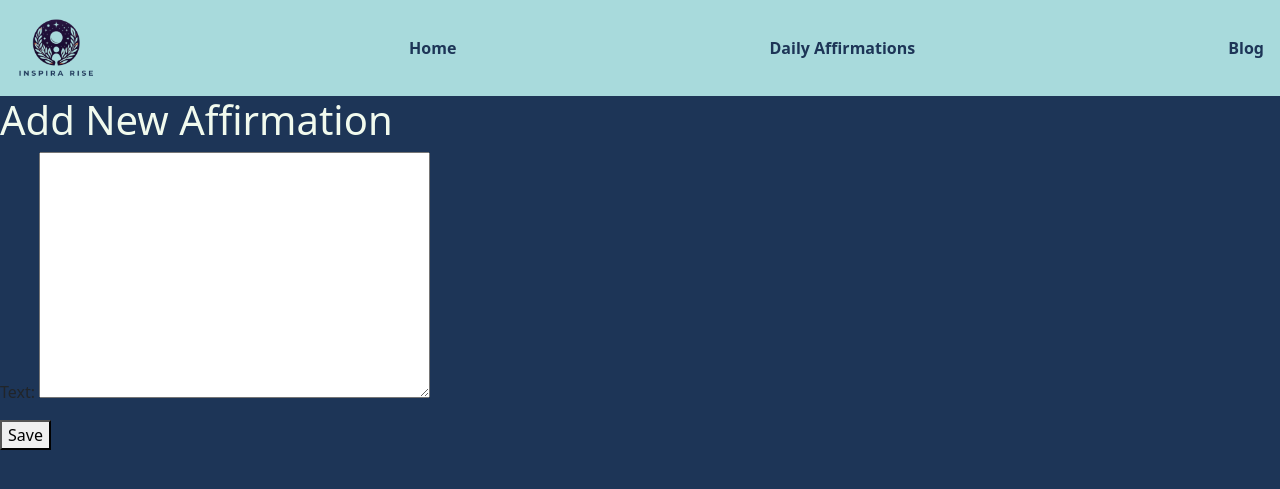
After one commit to madokscharles/InspiraRise, a Django app: page /dashboard/affirmations/add/ in a window 1280 px wide. The commit adds this page. Shown: the top 489 px of the page. Run offline with Django 5.2, Linux system fonts and the light colour scheme; a user stored in the database is signed in.

```diff
--- a/quotes/forms.py
+++ b/quotes/forms.py
@@ -1,5 +1,5 @@
 from django import forms
-from .models import Category, Subscriber
+from .models import Category, Subscriber, DailyAffirmation, BlogPost
 
 class QuoteForm(forms.Form):
     category = forms.ModelChoiceField(queryset=Category.objects.all(), required=False, empty_label='Random')
@@ -8,3 +8,13 @@ class SubscriptionForm(forms.ModelForm):
     class Meta:
         model = Subscriber
         fields = ['email']
+
+class DailyAffirmationForm(forms.ModelForm):
+    class Meta:
+        model = DailyAffirmation
+        fields = ['text']
+
+class BlogPostForm(forms.ModelForm):
+    class Meta:
+        model = BlogPost
+        fields = ['title', 'content']
--- a/quotes/models.py
+++ b/quotes/models.py
@@ -1,4 +1,5 @@
 from django.db import models
+from django.utils import timezone
 
 # Create your models here.
 class Category(models.Model):
@@ -17,7 +18,7 @@ class Quote(models.Model):
 
 class DailyAffirmation(models.Model):
     text = models.TextField()
-    created_at = models.DateTimeField(auto_now_add=True)
+    created_at = models.DateTimeField(default=timezone.now)
 
     def __str__(self):
         return self.text[:50]
--- a/quotes/static/quotes/css/styles.css
+++ b/quotes/static/quotes/css/styles.css
@@ -9,7 +9,7 @@
 }
 
 body {
-    background-color: var(--background-color);
+    background-color: var(--background-color) !important;
     font-family: Arial, sans-serif;
     color: var(--secondary-color);
     margin: 0;
@@ -46,7 +46,7 @@ body {
 }
 
 h1, h2 {
-    color: var(--secondary-color);
+    color: var(--secondary-color) !important;
 }
 
 .generate-quotes {
@@ -152,8 +152,6 @@ h1, h2 {
 }
 
 /* Styles for Daily Affirmations page */
-/* Styles for Daily Affirmations page */
-/* Center content */
 .affirmations-container {
     display: flex;
     flex-direction: column;
@@ -177,7 +175,7 @@ h1, h2 {
 
 .affirmation .logo {
     height: 120px;
-    margin-bottom: -30px;
+    margin-bottom: -10px;
 }
 
 .date {
@@ -193,6 +191,7 @@ h1, h2 {
 .subscription-container form {
     display: inline-block;
     margin-top: 10px;
+    color: #888;
 }
 
 .subscription-container input[type="email"] {
@@ -215,3 +214,25 @@ h1, h2 {
     background-color: #3A5A80;
     color: var(--secondary-color);
 }
+
+.previous-affirmations-carousel {
+    margin-top: 100px;
+}
+
+.previous-affirmations-carousel .affirmation {
+    font-size: 1rem;
+}
+
+.previous-affirmations-carousel h2 {
+    align-items: center;
+    text-align: center;
+}
+.carousel-item .affirmation {
+    margin: 0 auto;
+}
+
+.carousel-control-prev-icon,
+.carousel-control-next-icon {
+    background-color: var(--background-color);
+    border-radius: 50%;
+}
--- a/quotes/templates/base.html
+++ b/quotes/templates/base.html
@@ -6,6 +6,8 @@
     <title>{% block title %}InspiraRise{% endblock %}</title>
     {% load static %}
     <link rel="stylesheet" href="{% static 'quotes/css/styles.css' %}">
+    <link href="https://cdn.jsdelivr.net/npm/bootstrap@5.3.0/dist/css/bootstrap.min.css" rel="stylesheet">
+    <script src="https://cdn.jsdelivr.net/npm/bootstrap@5.3.0/dist/js/bootstrap.bundle.min.js"></script>
 </head>
 <body>
     <nav>
--- /dev/null
+++ b/quotes/templates/dashboard/add_affirmation.html
@@ -0,0 +1,9 @@
+{% extends 'base.html' %}
+{% block content %}
+<h1>Add New Affirmation</h1>
+<form method="post">
+    {% csrf_token %}
+    {{ form.as_p }}
+    <button type="submit">Save</button>
+</form>
+{% endblock %}
--- a/quotes/templates/quotes/subscription_success.html
+++ b/quotes/templates/quotes/subscription_success.html
@@ -1,4 +1,5 @@
 {% extends 'base.html' %}
+{% load static %}
 
 {% block content %}
   <h1>Subscription Successful</h1>
--- a/quotes/urls.py
+++ b/quotes/urls.py
@@ -1,9 +1,23 @@
 from django.urls import path
-from .views import quote_view, daily_affirmations, blog, subscription_success
+from .views import (
+    quote_view, daily_affirmations, blog, subscription_success,
+    dashboard, manage_affirmations, add_affirmation, edit_affirmation, delete_affirmation,
+    manage_blogs, add_blog, edit_blog, delete_blog, manage_subscribers
+)
 
 urlpatterns = [
     path('', quote_view, name='home'),
     path('daily-affirmations/', daily_affirmations, name='daily_affirmations'),
     path('blog/', blog, name='blog'),
     path('subscription-success/', subscription_success, name='subscription_success'),
+    path('dashboard/', dashboard, name='dashboard'),
+    path('dashboard/affirmations/', manage_affirmations, name='manage_affirmations'),
+    path('dashboard/affirmations/add/', add_affirmation, name='add_affirmation'),
+    path('dashboard/affirmations/edit/<int:pk>/', edit_affirmation, name='edit_affirmation'),
+    path('dashboard/affirmations/delete/<int:pk>/', delete_affirmation, name='delete_affirmation'),
+    path('dashboard/blogs/', manage_blogs, name='manage_blogs'),
+    path('dashboard/blogs/add/', add_blog, name='add_blog'),
+    path('dashboard/blogs/edit/<int:pk>/', edit_blog, name='edit_blog'),
+    path('dashboard/blogs/delete/<int:pk>/', delete_blog, name='delete_blog'),
+    path('dashboard/subscribers/', manage_subscribers, name='manage_subscribers'),
 ]
--- a/quotes/views.py
+++ b/quotes/views.py
@@ -1,8 +1,11 @@
 import requests
-from django.shortcuts import render, redirect
+from django.utils import timezone
+from datetime import timedelta
+from django.shortcuts import render, redirect, get_object_or_404
 from django.conf import settings
+from django.contrib.auth.decorators import login_required
 from .models import Category, DailyAffirmation, BlogPost, Subscriber
-from .forms import QuoteForm, SubscriptionForm
+from .forms import QuoteForm, SubscriptionForm, DailyAffirmationForm, BlogPostForm
 
 # Create your views here.
 def get_quotes_from_api(category=None):
@@ -38,6 +41,9 @@ def quote_view(request):
 
 
 def daily_affirmations(request):
+    today = timezone.now().date()
+    current_affirmation = DailyAffirmation.objects.filter(created_at__date=today).first()
+
     if request.method == "POST":
         subscription_form = SubscriptionForm(request.POST)
         if subscription_form.is_valid():
@@ -46,10 +52,11 @@ def daily_affirmations(request):
     else:
         subscription_form = SubscriptionForm()
 
-    affirmations = DailyAffirmation.objects.all().order_by('-created_at')
+    previous_affirmations = DailyAffirmation.objects.filter(created_at__date__lt=today).order_by('-created_at')
     context = {
         'subscription_form': subscription_form,
-        'affirmations': affirmations,
+        'current_affirmation': current_affirmation,
+        'previous_affirmations': previous_affirmations,
     }
 
     return render(request, 'quotes/daily_affirmations.html', context)
@@ -62,3 +69,86 @@ def blog(request):
 
 def subscription_success(request):
     return render(request, 'quotes/subscription_success.html')
+
+
+# Views for custom admin interface
+@login_required
+def dashboard(request):
+    return render(request, 'dashboard/dashboard.html')
+
+@login_required
+def manage_affirmations(request):
+    affirmations = DailyAffirmation.objects.all()
+    return render(request, 'dashboard/manage_affirmations.html', {'affirmations': affirmations})
+
+@login_required
+def add_affirmation(request):
+    if request.method == "POST":
+        form = DailyAffirmationForm(request.POST)
+        if form.is_valid():
+            form.save()
+            return redirect('manage_affirmations')
+    else:
+        form = DailyAffirmationForm()
+    return render(request, 'dashboard/add_affirmation.html', {'form': form})
+
+@login_required
+def edit_affirmation(request, pk):
+    affirmation = get_object_or_404(DailyAffirmation, pk=pk)
+    if request.method == "POST":
+        form = DailyAffirmationForm(request.POST, instance=affirmation)
+        if form.is_valid():
+            form.save()
+            return redirect('manage_affirmations')
+    else:
+        form = DailyAffirmationForm(instance=affirmation)
+    return render(request, 'dashboard/edit_affirmation.html', {'form': form})
+
+@login_required
+def delete_affirmation(request, pk):
+    affirmation = get_object_or_404(DailyAffirmation, pk=pk)
+    if request.method == "POST":
+        affirmation.delete()
+        return redirect('manage_affirmations')
+    return render(request, 'dashboard/delete_affirmation.html', {'affirmation': affirmation})
+
+@login_required
+def manage_blogs(request):
+    blogs = BlogPost.objects.all()
+    return render(request, 'dashboard/manage_blogs.html', {'blogs': blogs})
+
+@login_required
+def add_blog(request):
+    if request.method == "POST":
+        form = BlogPostForm(request.POST)
+        if form.is_valid():
+            form.save()
+            return redirect('manage_blogs')
+    else:
+        form = BlogPostForm()
+    return render(request, 'dashboard/add_blog.html', {'form': form})
+
+@login_required
+def edit_blog(request, pk):
+    blog = get_object_or_404(BlogPost, pk=pk)
+    if request.method == "POST":
+        form = BlogPostForm(request.POST, instance=blog)
+        if form.is_valid():
+            form.save()
+            return redirect('manage_blogs')
+    else:
+        form = BlogPostForm(instance=blog)
+    return render(request, 'dashboard/edit_blog.html', {'form': form})
+
+@login_required
+def delete_blog(request, pk):
+    blog = get_object_or_404(BlogPost, pk=pk)
+    if request.method == "POST":
+        blog.delete()
+        return redirect('manage_blogs')
+    return render(request, 'dashboard/delete_blog.html', {'blog': blog})
+
+@login_required
+def manage_subscribers(request):
+    subscribers = Subscriber.objects.all()
+    return render(request, 'dashboard/manage_subscribers.html', {'subscribers': subscribers})
```
Also changed, not shown: quotes/templates/dashboard/dashboard.html (added, +9 -0 lines), quotes/templates/dashboard/delete_affirmation.html (added, +9 -0 lines), quotes/templates/dashboard/edit_affirmation.html (added, +9 -0 lines), quotes/templates/dashboard/manage_affirmations.html (added, +14 -0 lines), quotes/templates/quotes/daily_affirmations.html (+34 -6 lines), db.sqlite3, quotes/templates/dashboard/add_blog.html (added), quotes/templates/dashboard/delete_blog.html (added), quotes/templates/dashboard/edit_blog.html (added), quotes/templates/dashboard/manage_blogs.html (added), quotes/templates/dashboard/manage_subscribers.html (added).
